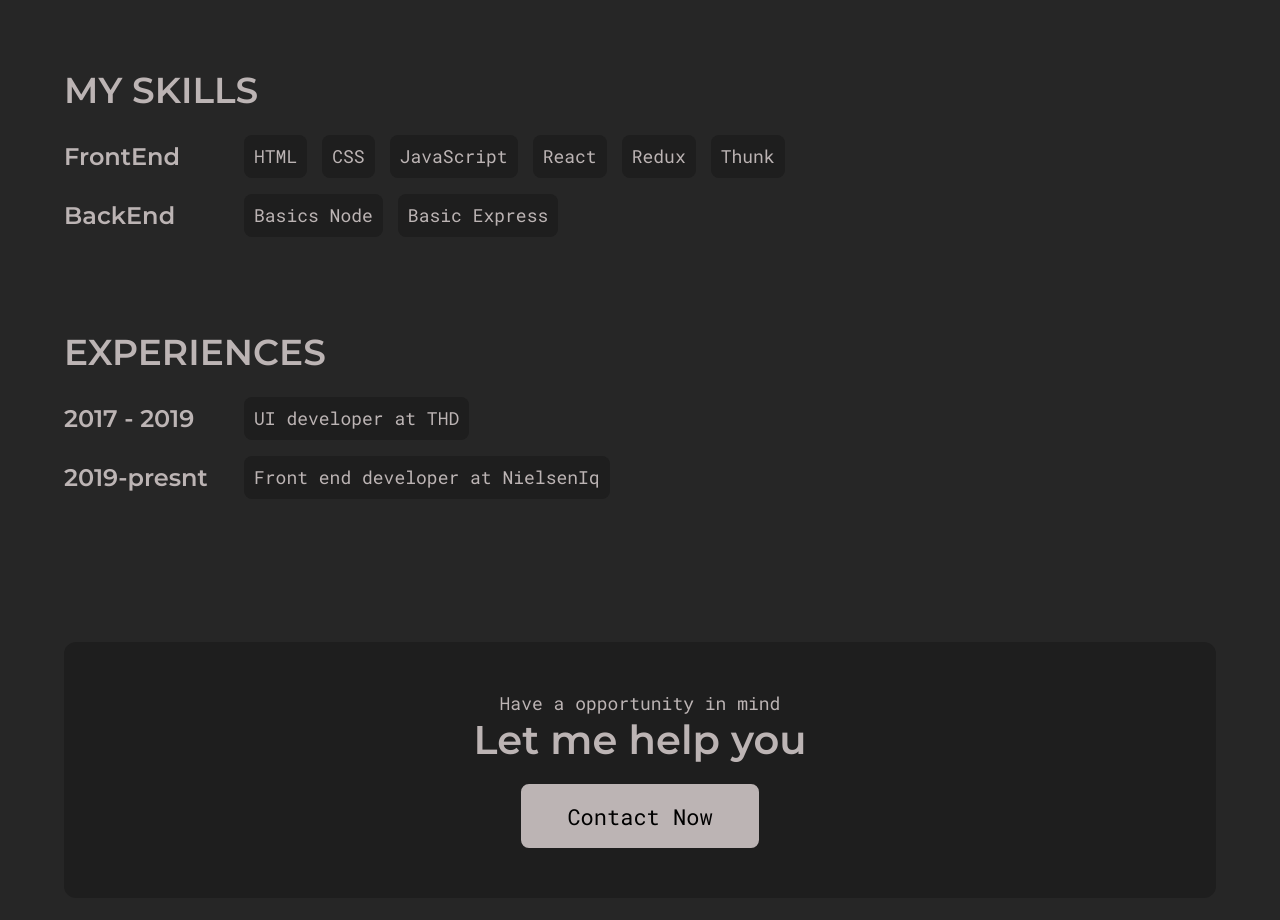
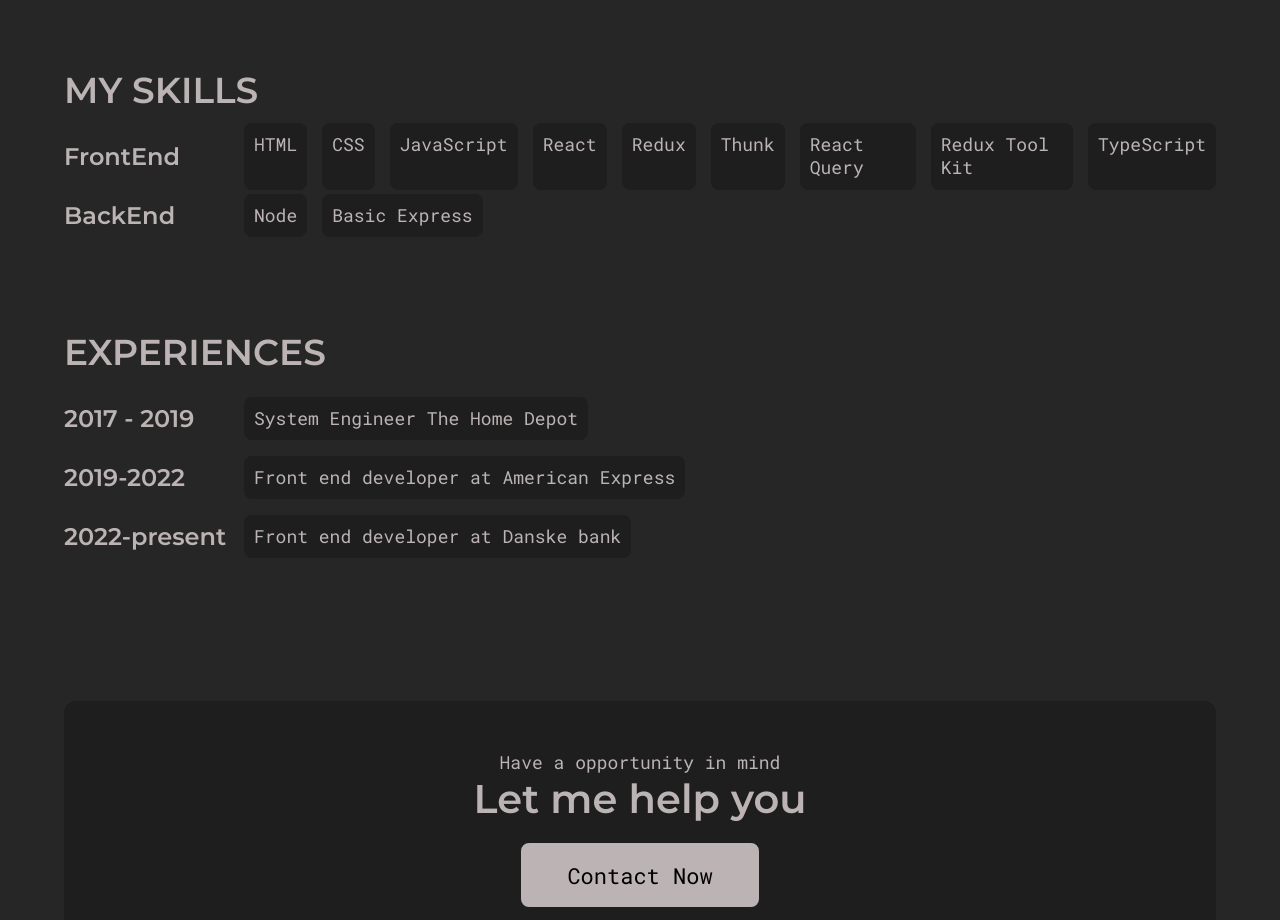
Before and after one commit to rahulranjank/Rahul-Portfolio, a React (Create React App) app: page /about in a window 1280 px wide. Shown: the part 1220-2140 px from the top of the page. Built offline with nearby package versions, Linux system fonts and the light colour scheme.

Commit message:
updated skill set and project

```diff
--- a/src/pages/About.js
+++ b/src/pages/About.js
@@ -131,11 +131,21 @@ export default function About() {
 
               <AboutInfoItem
                 title="FrontEnd"
-                items={['HTML', 'CSS', 'JavaScript', 'React', 'Redux', 'Thunk']}
+                items={[
+                  'HTML',
+                  'CSS',
+                  'JavaScript',
+                  'React',
+                  'Redux',
+                  'Thunk',
+                  'React Query',
+                  'Redux Tool Kit',
+                  'TypeScript',
+                ]}
               />
               <AboutInfoItem
                 title="BackEnd"
-                items={['Basics Node', 'Basic Express']}
+                items={['Node', 'Basic Express']}
               />
             </div>
             <div className="about__info__item">
@@ -143,11 +153,15 @@ export default function About() {
 
               <AboutInfoItem
                 title="2017 - 2019"
-                items={['UI developer at THD']}
+                items={['System Engineer The Home Depot']}
               />
               <AboutInfoItem
-                title="2019-presnt"
-                items={['Front end developer at NielsenIq']}
+                title="2019-2022"
+                items={['Front end developer at American Express']}
+              />
+              <AboutInfoItem
+                title="2022-present"
+                items={['Front end developer at Danske bank']}
               />
             </div>
           </div>
```
Also changed, not shown: 1 other file (tests, documents, lock files or other folders).
